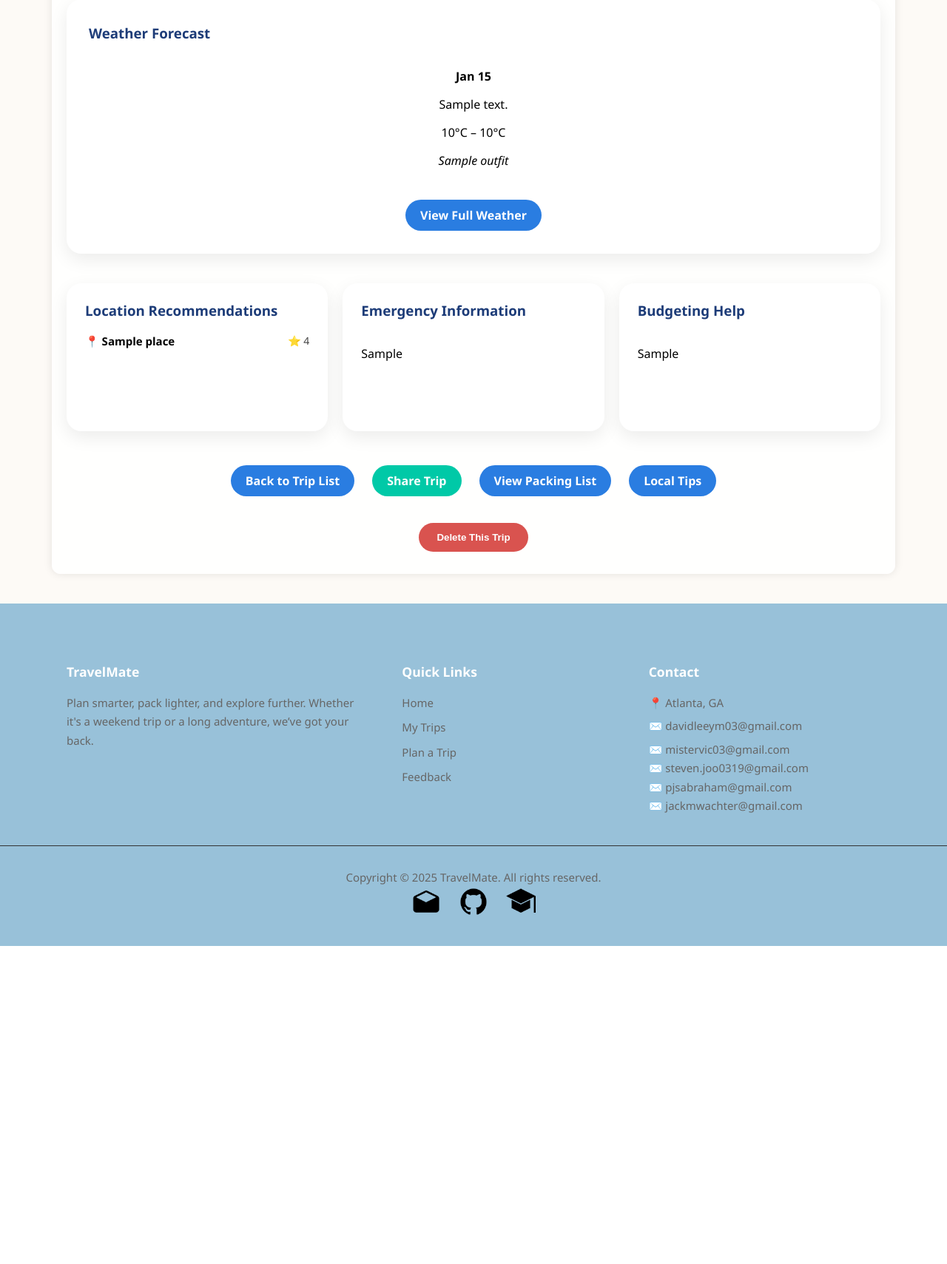
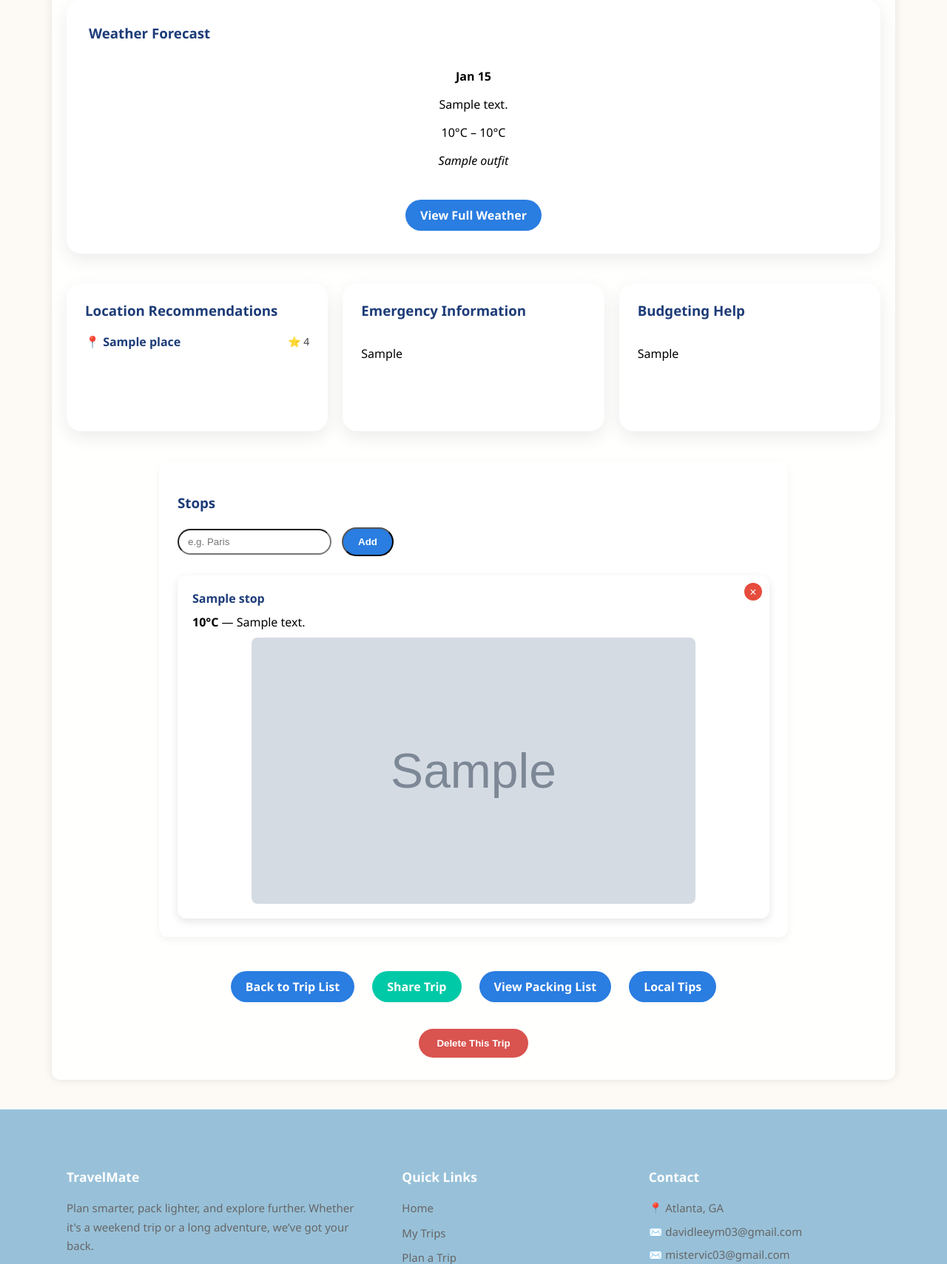
Before and after one commit to steve0joo/TravelMate, a Django app: template trips/templates/trips/trip_detail.html in a window 1280 px wide. Shown: the part 898-2607 px from the top of the page at 74% size. Before the commit the page ends 2177 px from the top, so only its background shows below. Run offline with Django 3.2, Linux system fonts and the light colour scheme; the template is opened without the code that fills it: most values are stand-ins (such as "Sample title", 1, 10 or a date in 2020); grey boxes marked "Sample" are stand-in pictures.

Commit message:
stops feature

```diff
--- a/trips/templates/trips/trip_detail.html
+++ b/trips/templates/trips/trip_detail.html
@@ -173,17 +173,66 @@
             background-color: #c9302c;
         }
 
+        /* Stops Section Styles */
+        .stops-section {
+            max-width: 800px;
+            margin: 40px auto;
+            background: #fff;
+            padding: 25px;
+            border-radius: 12px;
+            box-shadow: 0 4px 12px rgba(0,0,0,0.05);
+        }
+        .stops-section h3 {
+            margin-bottom: 15px;
+        }
+        .stops-section form {
+            display: inline-flex;
+            gap: 8px;
+            align-items: center;
+            margin-bottom: 20px;
+        }
+        .stops-section .input-field {
+            width: 180px;
+            border-radius: 20px;
+            padding: 8px 12px;
+        }
+        .stop-cards {
+            display: flex;
+            flex-wrap: wrap;
+            gap: 20px;
+            justify-content: space-around;
+        }
+        .stop-card {
+            position: relative;
+            background:#fff;
+            padding:20px;
+            border-radius:12px;
+            box-shadow:0 4px 12px rgba(0,0,0,0.1);
+            flex:1 1 250px;
+            display:grid;
+            grid-template-rows:auto auto 1fr;
+            gap:10px;
+        }
+        .stop-card h4 { margin:0; color:#1d3c78; }
+        .stop-card p { margin:0; }
+        .stop-card img {
+            display: block;       /* make it a block so auto margins apply */
+            margin: 0 auto;       /* center horizontally */
+          width: 100%;        /* keep the card’s full width */
+          max-width: 600px;   /* but never larger than 200px across */
+          max-height: 360px;  /* and cap the height at 120px */
+          object-fit: cover;  /* crop nicely if needed */
+          border-radius: 8px;
+        }
+        .stop-card form { position:absolute; top:10px; right:10px; }
+        .stop-card button { background:#e74c3c; color:white; border:none; border-radius:50%; width:24px; height:24px; font-size:16px; line-height:24px; text-align:center; cursor:pointer; }
+
         @keyframes fadeIn {
-            from {
-                opacity: 0;
-                transform: translateY(15px);
-            }
-            to {
-                opacity: 1;
-                transform: translateY(0);
-            }
+            from { opacity: 0; transform: translateY(15px); }
+            to { opacity: 1; transform: translateY(0); }
         }
     </style>
+
     <div class="card trip-header" style="text-align: center;">
         {% if photo_url %}
             <img src="{{ photo_url }}" alt="Photo of {{ trip.destination }}">
@@ -193,6 +242,7 @@
         <p class="dates">{{ trip.start_date }} — {{ trip.end_date }}</p>
     </div>
 
+    <!-- Existing Forecast, Recommendations, etc. -->
     {% if forecast %}
         <div class="weather-card">
             <h3>Weather Forecast</h3>
@@ -218,9 +268,7 @@
             {% if recommendations %}
                 {% for place in recommendations %}
                     <div class="place-card">
-                        <a style="color: black; font-size: 15px"
-                           href="https://www.google.com/maps/search/?api=1&query={{ place.name|urlencode }}"
-                           target="_blank">📍 {{ place.name }}</a>
+                        <a href="https://www.google.com/maps/search/?api=1&query={{ place.name|urlencode }}" target="_blank">📍 {{ place.name }}</a>
                         <span>⭐ {{ place.rating }}</span>
                     </div>
                     {% if not forloop.last %}
@@ -237,7 +285,38 @@
         </div>
         <div class="card-item">
             <h3>Budgeting Help</h3>
-            <p> {{ budget_tip }}</p>
+            <p>{{ budget_tip }}</p>
+        </div>
+    </div>
+
+    <!-- Stops Section -->
+    <div class="stops-section">
+        <h3>Stops</h3>
+        <form method="post">
+            {% csrf_token %}
+            <input type="text" name="new_stop" class="input-field" placeholder="e.g. Paris" required>
+            <button type="submit" class="button-link btn-blue">Add</button>
+        </form>
+        <div class="stop-cards">
+            {% for stop in stops_data %}
+            <div class="stop-card">
+                <form method="post">
+                    {% csrf_token %}
+                    <button type="submit" name="delete_stop" value="{{ stop.id }}">&times;</button>
+                </form>
+                <h4>{{ stop.name }}</h4>
+                {% if stop.weather %}
+                <p><strong>{{ stop.weather.temp|floatformat:0 }}°C</strong> — {{ stop.weather.description }}</p>
+                {% else %}
+                <p style="color:#777;">Weather unavailable</p>
+                {% endif %}
+                {% if stop.photo_url %}
+                <img src="{{ stop.photo_url }}" alt="Photo of {{ stop.name }}">
+                {% endif %}
+            </div>
+            {% empty %}
+            <p style="text-align:center;color:#777;">No stops yet. Add one above!</p>
+            {% endfor %}
         </div>
     </div>
 
@@ -248,7 +327,7 @@
         <a href="{% url 'localtips' trip.id %}" class="button-link btn-blue">Local Tips</a>
     </div>
 
-    <div style="align-items: center; justify-content: center; display: flex; padding: 30px 25px;">
+    <div style="display:flex;justify-content:center;padding:30px 25px;">
         <form method="post" action="{% url 'delete_trip' trip.id %}">
             {% csrf_token %}
             <button type="submit" class="btn-red">Delete This Trip</button>
```
Also changed, not shown: trips/models.py (+13 -0 lines), trips/views.py (+68 -0 lines), db.sqlite3, trips/migrations/0007_stop.py (added).
